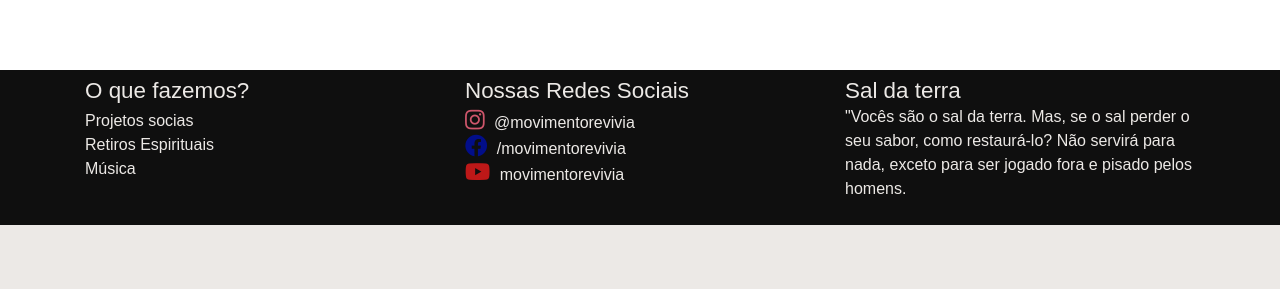
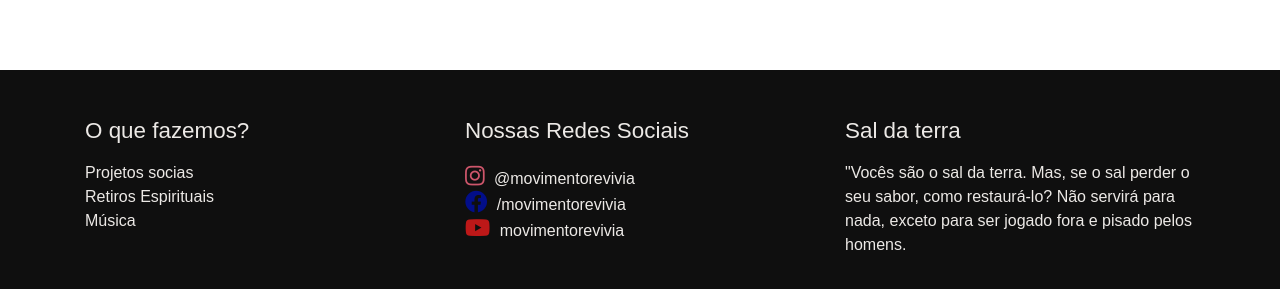
Before and after one commit to BrunoViniciusDiasBrito/movimento-rvv-php, a PHP site: page / in a window 1280 px wide. Shown: the part 2430-2719 px from the top of the page. Before the commit the page ends 2655 px from the top, so only its background shows below. Run offline with PHP 8.4, Linux system fonts and the light colour scheme.

Commit message:
footer v2

```diff
--- a/components/footer.php
+++ b/components/footer.php
@@ -1,21 +1,21 @@
 
-        <footer class="footer py-2">
+        <footer class="footer pt-5 pb-3">
             <div class="container">
                 <div class="row d-flex justify-content-center">
                     <div class="col-10 col-md col-lg-4 contact">
-                        <h1 class="mb-1">O que fazemos?</h1>
+                        <h1 class="mb-3">O que fazemos?</h1>
                         <p class="mb-0">Projetos socias</p>
                         <p class="mb-0">Retiros Espirituais</p>
                         <p>Música</p>
                     </div>
                     <div class="col-10 col-md col-lg-4 contact midias">
-                        <h1>Nossas Redes Sociais</h1>
-                        <span><i class="fab fa-instagram insta mt-1"></i> <a href="#">@movimentorevivia</a></span>
-                        <span><i class="fab fa-facebook face"></i> <a href="#">/movimentorevivia</a></span>
-                        <span><i class="fab fa-youtube yt"></i> <a href="#">movimentorevivia</a></span>
+                        <h1 class="mb-3">Nossas Redes Sociais</h1>
+                        <span><i class="fab fa-instagram insta mt-1"></i> <a href="https://www.instagram.com/movimentoreviva/">@movimentorevivia</a></span>
+                        <span><i class="fab fa-facebook face"></i> <a href="https://www.facebook.com/movimentoreviva/?epa=SEARCH_BOX">/movimentorevivia</a></span>
+                        <span><i class="fab fa-youtube yt"></i> <a href="https://www.youtube.com/channel/UCBx_Pl-SimtI6KNdgo481HQ">movimentorevivia</a></span>
                     </div>
                     <div class="col-10 col-md col-lg-4 contact mensagem">
-                        <h1>Sal da terra</h1>
+                        <h1 class="mb-3">Sal da terra</h1>
                         <p>"Vocês são o sal da terra. Mas, se o sal perder o seu sabor, como restaurá-lo? Não servirá para nada, exceto para ser jogado fora e pisado pelos homens.</p>
                     </div>
                 </div>
```
